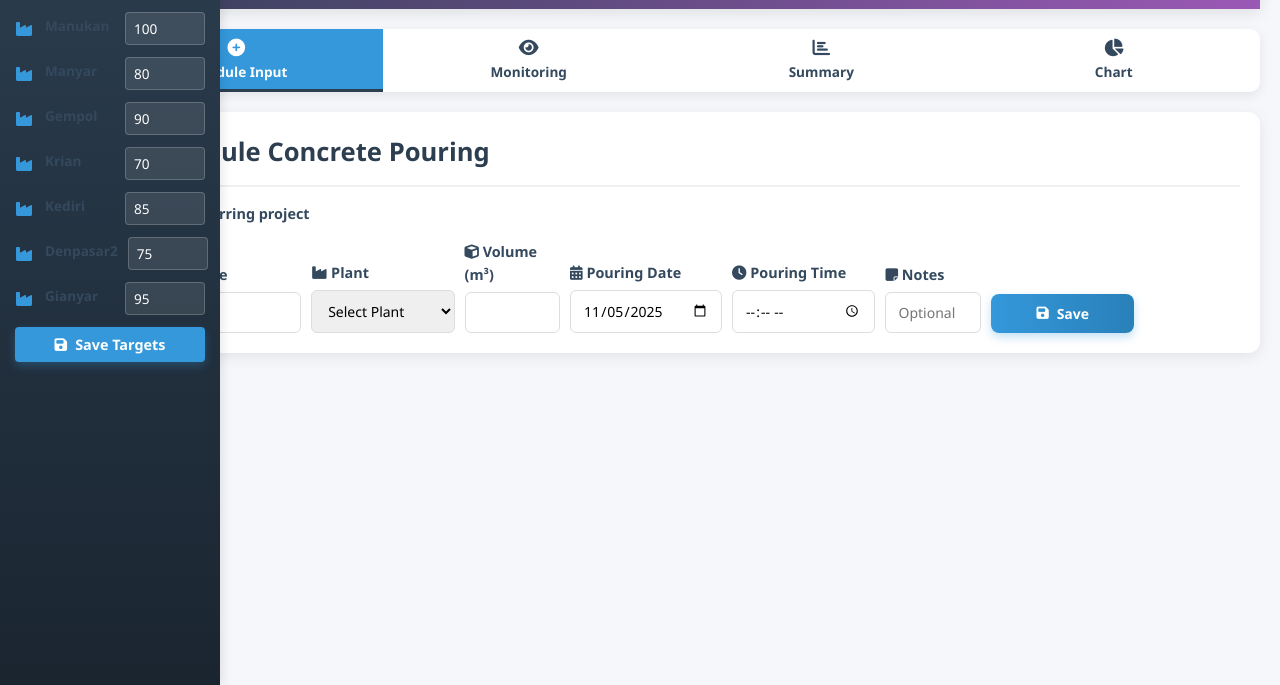
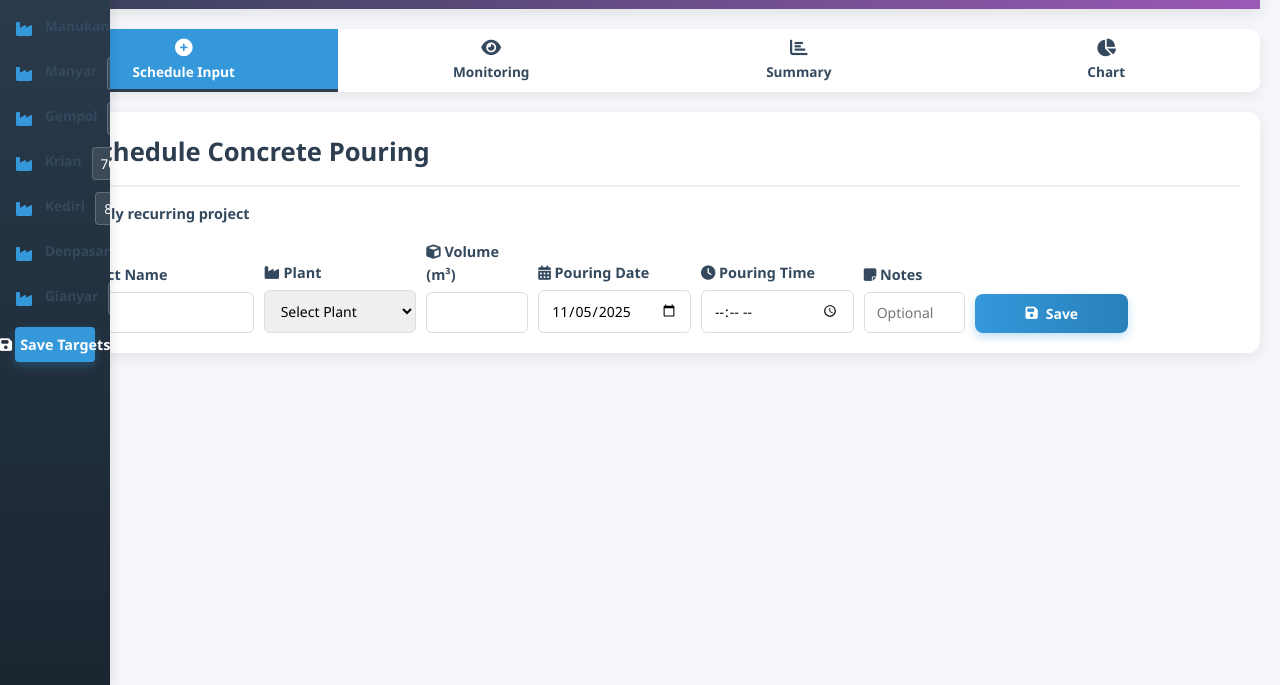
Before and after one commit to scgeast/Jadwal-Pengecoran, a plain HTML site: page index.html in a window 1280 px wide. Shown: the part 115-800 px from the top of the page. Drawn offline with nearby package versions, Linux system fonts and the light colour scheme.

Commit message:
Update index.html

```diff
--- a/index.html
+++ b/index.html
@@ -15,8 +15,8 @@
             --danger: #e74c3c;
             --light: #ecf0f1;
             --dark: #34495e;
-            --sidebar-width: 220px;
-            --sidebar-collapsed-width: 70px;
+            --sidebar-width: 110px;
+            --sidebar-collapsed-width: 10px;
         }
 
         * {
```
